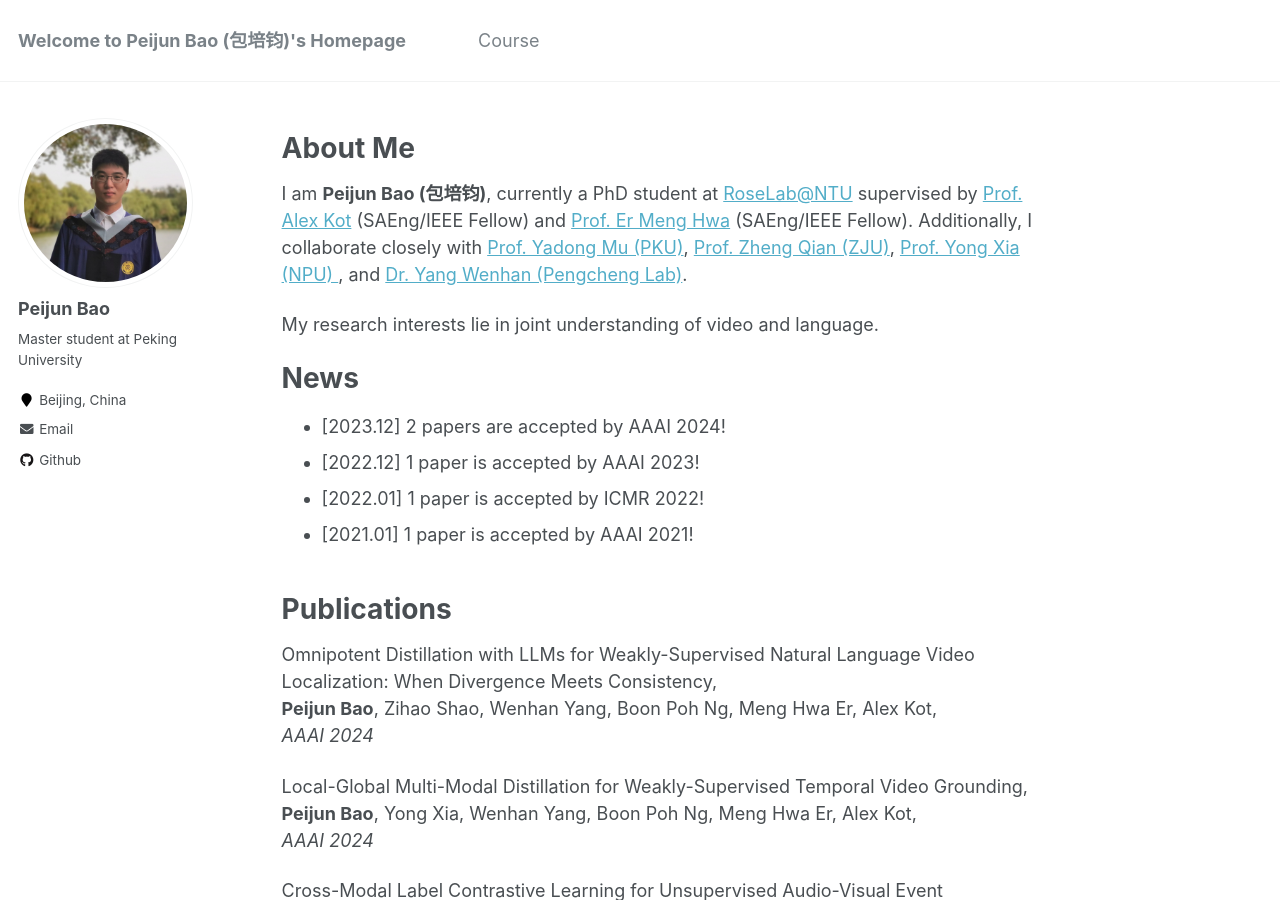
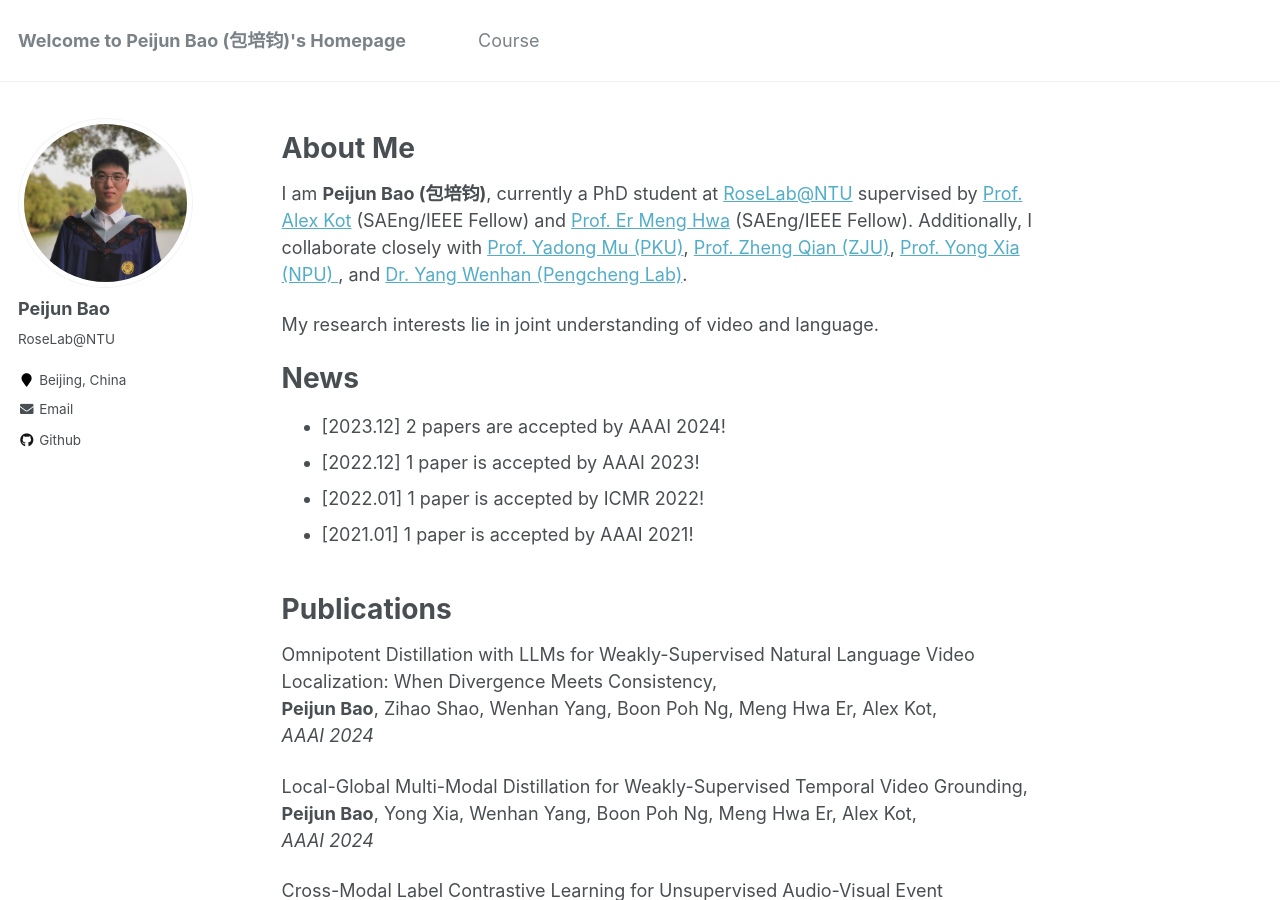
Before and after one commit to baopj/baopj.github.io, a Jekyll site: the page built from _pages/about.md, in a window 1280 px wide and 900 px high. Built offline with Jekyll 4.4.1, drawn with Linux system fonts in a browser that asks for light colours.

Commit message:
Update _config.yml

```diff
--- a/_config.yml
+++ b/_config.yml
@@ -82,7 +82,7 @@ analytics:
 author:
   name             : "Peijun Bao"
   avatar           : "profile.jpg"
-  bio              : "Master student at Peking University"
+  bio              : "RoseLab@NTU" #"Master student at Peking University"
   location         : "Beijing, China"
   employer         :
   pubmed           :
```
